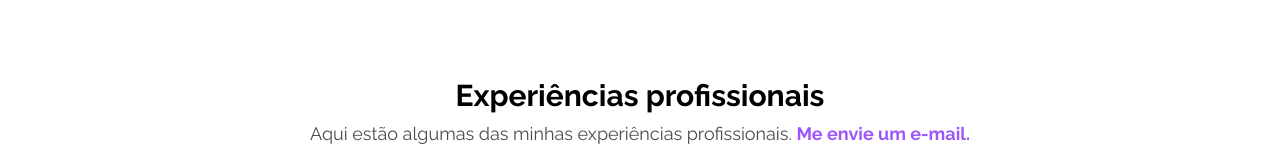
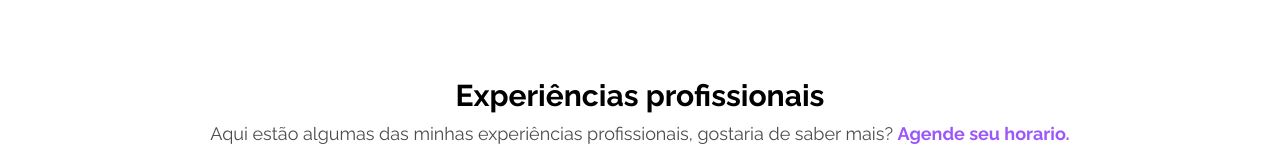
Before and after one commit to HitaloUzan/Portf-lio, a plain HTML site: page index.html in a window 1280 px wide. Shown: the part 1940-2101 px from the top of the page. Drawn offline with Linux system fonts and the light colour scheme.

Commit message:
Update index.html

```diff
--- a/index.html
+++ b/index.html
@@ -109,7 +109,7 @@
             <div class="title">
                 <h2>Experiências profissionais</h2>
                 <p>
-                  Aqui estão algumas das minhas experiências profissionais. <a href="mailto:hitalouzan@gmail.com"> Me envie um e-mail.</a>
+                  Aqui estão algumas das minhas experiências profissionais, gostaria de saber mais? <a href="mailto:hitalouzan@gmail.com"> Agende seu horario.</a>
                 </p>
             </div>
             <div class="projects">
```
